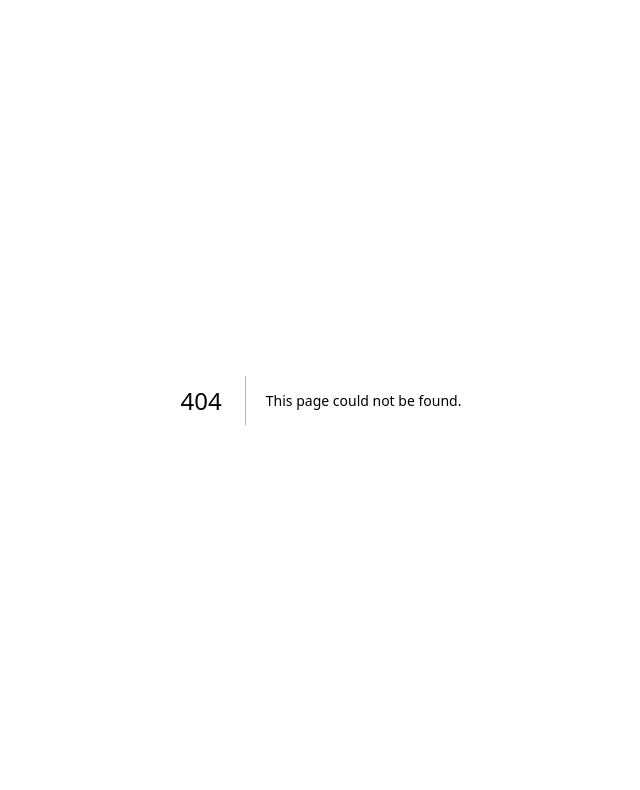
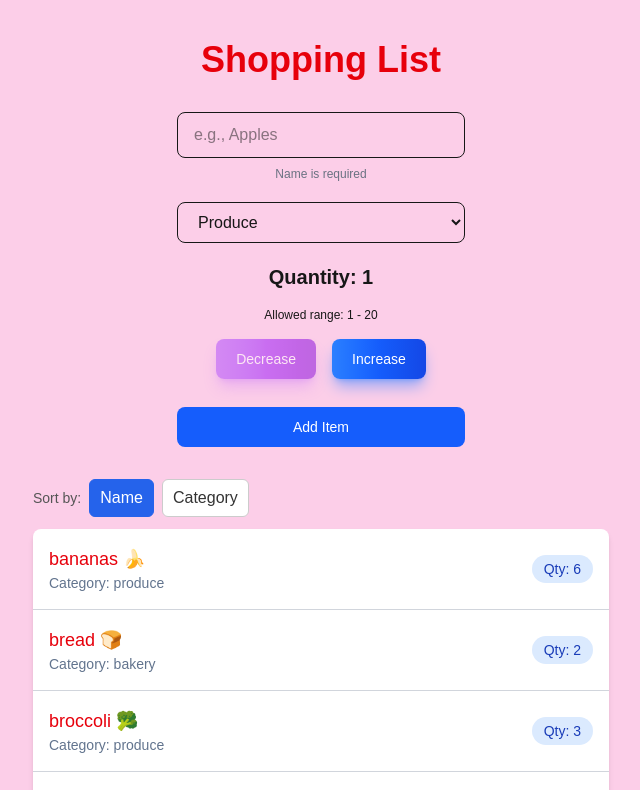
Before and after one commit to Andr3w33/cprg306-assignments, a Next.js app: page /week-7 in a window 1280 px wide. Before the commit this address had no page. Shown: the top 790 px of the page, without its empty margins (319-959 px from the left). Built offline with nearby package versions, Linux system fonts and the light colour scheme.

Commit message:
Add week 7

```diff
--- a/app/page.js
+++ b/app/page.js
@@ -14,6 +14,8 @@ export default function Home() {
         <Link href="./week-5">Week 5 Assignment</Link>
         <br></br>
         <Link href="./week-6">Week 6 Assignment</Link>
+        <br></br>
+        <Link href="./week-7">Week 7 Assignment</Link>
       </main>
     </div>
   );
--- /dev/null
+++ b/app/week-7/item-list.js
@@ -0,0 +1,62 @@
+"use client";
+
+import { useState } from "react";
+import Item from "./item";
+
+export default function ItemList({ items }) {
+  const [sortBy, setSortBy] = useState("name"); // "name" | "category"
+
+  // work on a copy; never mutate props
+  const sortedItems = [...items].sort((a, b) => {
+    const A = String(a[sortBy]).toLowerCase();
+    const B = String(b[sortBy]).toLowerCase();
+    if (A < B) return -1;
+    if (A > B) return 1;
+    return 0;
+  });
+
+  const activeBtn = { background: "#2563eb", color: "white", border: "1px solid #2563eb" };
+  const normalBtn = { background: "white", color: "#333", border: "1px solid #ccc" };
+
+  return (
+    <section style={{ maxWidth: "600px", margin: "0 auto" }}>
+      {/* Sort controls */}
+      <div style={{ display: "flex", alignItems: "center", gap: "8px", marginBottom: "12px" }}>
+        <span style={{ fontSize: "14px", color: "#555" }}>Sort by:</span>
+
+        <button
+          type="button"
+          onClick={() => setSortBy("name")}
+          style={{
+            padding: "6px 10px",
+            borderRadius: "6px",
+            cursor: "pointer",
+            ...(sortBy === "name" ? activeBtn : normalBtn),
+          }}
+        >
+          Name
+        </button>
+
+        <button
+          type="button"
+          onClick={() => setSortBy("category")}
+          style={{
+            padding: "6px 10px",
+            borderRadius: "6px",
+            cursor: "pointer",
+            ...(sortBy === "category" ? activeBtn : normalBtn),
+          }}
+        >
+          Category
+        </button>
+      </div>
+
+      {/* Items */}
+      <ul className="max-w-2xl mx-auto bg-white shadow-md rounded-lg overflow-hidden">
+        {sortedItems.map(({ id, name, quantity, category }) => (
+          <Item key={id} name={name} quantity={quantity} category={category} />
+        ))}
+      </ul>
+    </section>
+  );
+}
--- /dev/null
+++ b/app/week-7/item.js
@@ -0,0 +1,13 @@
+export default function Item({ name, quantity, category }) {
+  return (
+    <li className="flex justify-between items-center p-4 border-b border-gray-300 hover:bg-gray-300">
+      <div>
+        <h3 className="text-lg font-medium text-red-600">{name}</h3>
+        <p className="text-sm text-slate-500">Category: {category}</p>
+      </div>
+      <span className="text-sm bg-blue-100 text-blue-800 px-3 py-1 rounded-full">
+        Qty: {quantity}
+      </span>
+    </li>
+  );
+}
--- /dev/null
+++ b/app/week-7/items.json
@@ -0,0 +1,74 @@
+[
+  {
+    "id": "1h2GJKH12gkHG31h1H",
+    "name": "milk, 4 L 🥛",
+    "quantity": 1,
+    "category": "dairy"
+  },
+  {
+    "id": "2KJH3k2j3H1k2J3K1H",
+    "name": "bread 🍞",
+    "quantity": 2,
+    "category": "bakery"
+  },
+  {
+    "id": "3h2KJH3k2j3H1k2J3",
+    "name": "eggs, dozen 🥚",
+    "quantity": 2,
+    "category": "dairy"
+  },
+  {
+    "id": "4k2J3K1H2GJKH12gk",
+    "name": "bananas 🍌",
+    "quantity": 6,
+    "category": "produce"
+  },
+  {
+    "id": "5H1h1H2KJH3k2j3H",
+    "name": "broccoli 🥦",
+    "quantity": 3,
+    "category": "produce"
+  },
+  {
+    "id": "6H1k2J3K1H2GJKH1",
+    "name": "chicken breasts, 1 kg 🍗",
+    "quantity": 1,
+    "category": "meat"
+  },
+  {
+    "id": "7gkHG31h1H2KJH3k",
+    "name": "pasta sauce 🍝",
+    "quantity": 3,
+    "category": "canned goods"
+  },
+  {
+    "id": "8j3H1k2J3K1H2GJK",
+    "name": "spaghetti, 454 g 🍝",
+    "quantity": 2,
+    "category": "dry goods"
+  },
+  {
+    "id": "9H12gkHG31h1H2KJ",
+    "name": "toilet paper, 12 pack 🧻",
+    "quantity": 1,
+    "category": "household"
+  },
+  {
+    "id": "10H3k2j3H1k2J3K1",
+    "name": "paper towels, 6 pack",
+    "quantity": 1,
+    "category": "household"
+  },
+  {
+    "id": "11k2J3K1H2GJKH12",
+    "name": "dish soap 🍽️",
+    "quantity": 1,
+    "category": "household"
+  },
+  {
+    "id": "12GJKH12gkHG31h1",
+    "name": "hand soap 🧼",
+    "quantity": 4,
+    "category": "household"
+  }
+]
--- /dev/null
+++ b/app/week-7/new-item.js
@@ -0,0 +1,125 @@
+"use client";
+
+import { useState } from "react";
+
+export default function NewItem({ onAddItem }) {
+  const [quantity, setQuantity] = useState(1);
+  const [name, setName] = useState("");
+  const [category, setCategory] = useState("produce");
+
+  function increment() {
+    if (quantity < 20) setQuantity(quantity + 1);
+  }
+
+  function decrement() {
+    if (quantity > 1) setQuantity(quantity - 1);
+  }
+
+  function handleSubmit(e) {
+    e.preventDefault();
+
+    const id = Math.random().toString(36).slice(2, 11);
+
+    const item = { id, name, quantity, category };
+    onAddItem(item);
+
+    setName("");
+    setQuantity(1);
+    setCategory("produce");
+  }
+
+  return (
+    <div className="text-center">
+      <form onSubmit={handleSubmit} className="mt-6 space-y-5">
+        <div>
+          <label htmlFor="name" className="sr-only">Name</label>
+          <input
+            id="name"
+            type="text"
+            required
+            value={name}
+            onChange={(e) => setName(e.target.value)}
+            placeholder="e.g., Apples"
+            className="w-72 mx-auto block rounded-lg border px-4 py-2.5
+                       outline-none focus:ring-4 focus:ring-blue-300
+                       dark:focus:ring-blue-800"
+          />
+          <p className="text-xs mt-2 text-gray-500">Name is required</p>
+        </div>
+
+        <div>
+          <label htmlFor="category" className="sr-only">Category</label>
+          <select
+            id="category"
+            value={category}
+            onChange={(e) => setCategory(e.target.value)}
+            className="w-72 mx-auto block rounded-lg border px-4 py-2.5
+                       outline-none focus:ring-4 focus:ring-blue-300
+                       dark:focus:ring-blue-800"
+          >
+            <option value="produce">Produce</option>
+            <option value="dairy">Dairy</option>
+            <option value="bakery">Bakery</option>
+            <option value="meat">Meat</option>
+            <option value="frozen foods">Frozen Foods</option>
+            <option value="canned goods">Canned Goods</option>
+            <option value="dry goods">Dry Goods</option>
+            <option value="beverages">Beverages</option>
+            <option value="snacks">Snacks</option>
+            <option value="household">Household</option>
+            <option value="other">Other</option>
+          </select>
+        </div>
+
+        <div>
+          <h3>
+            <span className="text-xl font-semibold">Quantity: {quantity}</span>
+          </h3>
+          <p className="text-xs m-4">Allowed range: 1 - 20</p>
+
+          <div className="flex justify-center gap-4">
+            <button
+              type="button"
+              onClick={decrement}
+              disabled={quantity === 1}
+              className="text-white bg-gradient-to-r from-purple-500 via-purple-600 to-purple-700
+                         hover:bg-gradient-to-br focus:ring-4 focus:outline-none
+                         focus:ring-purple-300 dark:focus:ring-purple-800
+                         shadow-lg shadow-purple-500/50 dark:shadow-lg dark:shadow-purple-800/80
+                         font-medium rounded-lg text-sm px-5 py-2.5 text-center
+                         disabled:opacity-50 disabled:cursor-not-allowed"
+            >
+              Decrease
+            </button>
+
+            <button
+              type="button"
+              onClick={increment}
+              disabled={quantity === 20}
+              className="text-white bg-gradient-to-r from-blue-500 via-blue-600 to-blue-700
+                         hover:bg-gradient-to-br focus:ring-4 focus:outline-none
+                         focus:ring-blue-300 dark:focus:ring-blue-800
+                         shadow-lg shadow-blue-500/50 dark:shadow-lg dark:shadow-blue-800/80
+                         font-medium rounded-lg text-sm px-5 py-2.5 text-center
+                         disabled:opacity-50 disabled:cursor-not-allowed"
+            >
+              Increase
+            </button>
+          </div>
+        </div>
+
+        {/* Submit */}
+        <div className="pt-2">
+          <button
+            type="submit"
+            className="w-72 text-white bg-blue-600 hover:bg-blue-700
+                       focus:ring-4 focus:outline-none focus:ring-blue-300
+                       font-medium rounded-lg text-sm px-5 py-2.5"
+          >
+            Add Item
+          </button>
+        </div>
+      </form>
+    </div>
+  );
+}
--- /dev/null
+++ b/app/week-7/page.js
@@ -0,0 +1,31 @@
+"use client";
+
+import { useState } from "react";
+import NewItem from "./new-item";
+import ItemList from "./item-list";
+import itemsData from "./items.json";
+
+export default function Page() {
+  const [items, setItems] = useState(itemsData);
+
+  function handleAddItem(newItem) {
+    // append without mutating
+    setItems((prev) => [...prev, newItem]);
+  }
+
+  return (
+    <main className="min-h-screen bg-pink-200 py-10 px-4">
+      <header className="text-center mb-8">
+        <h1 className="text-4xl font-bold text-red-600">Shopping List</h1>
+      </header>
+
+      <section className="max-w-xl mx-auto space-y-8">
+        {/* form to add items */}
+        <NewItem onAddItem={handleAddItem} />
+
+        {/* list of items */}
+        <ItemList items={items} />
+      </section>
+    </main>
+  );
+}
```
